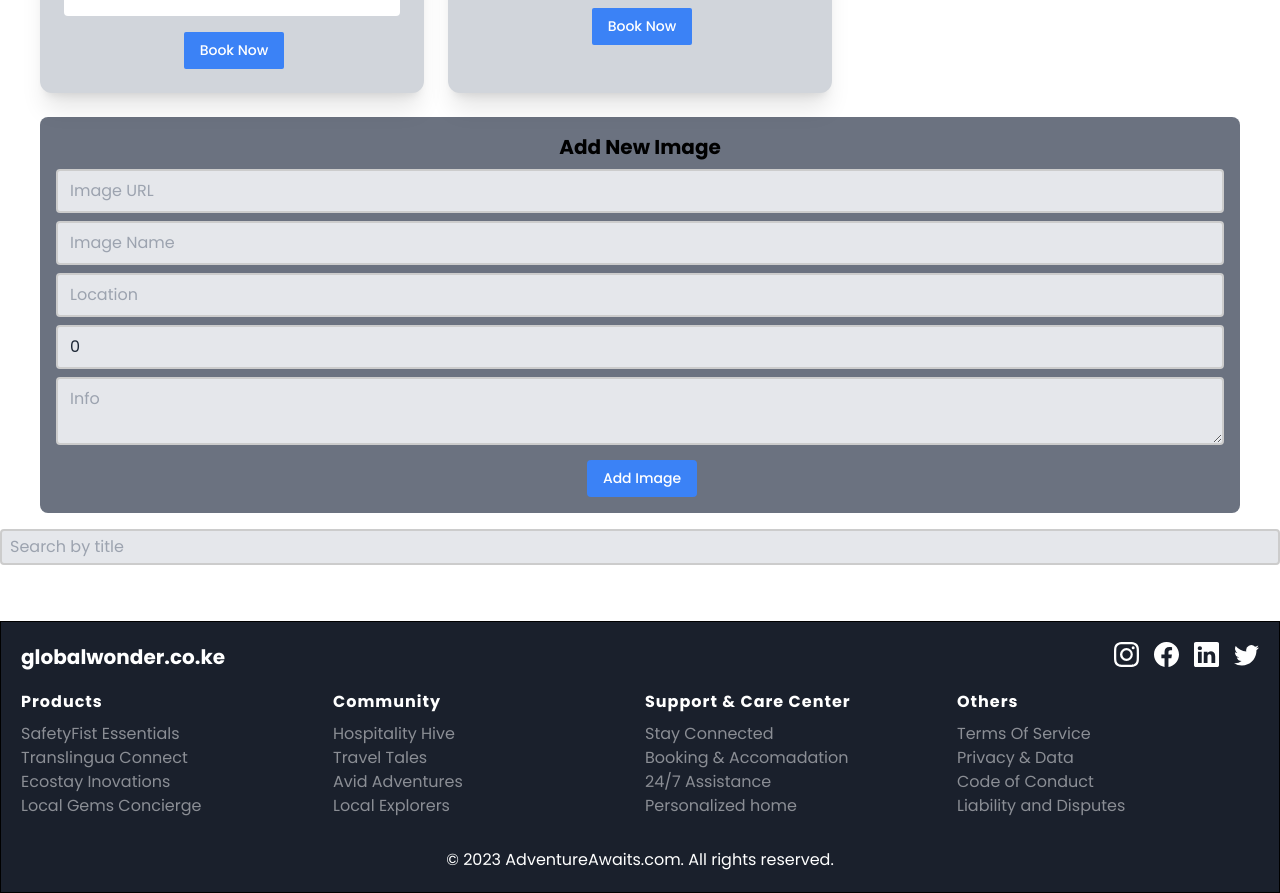
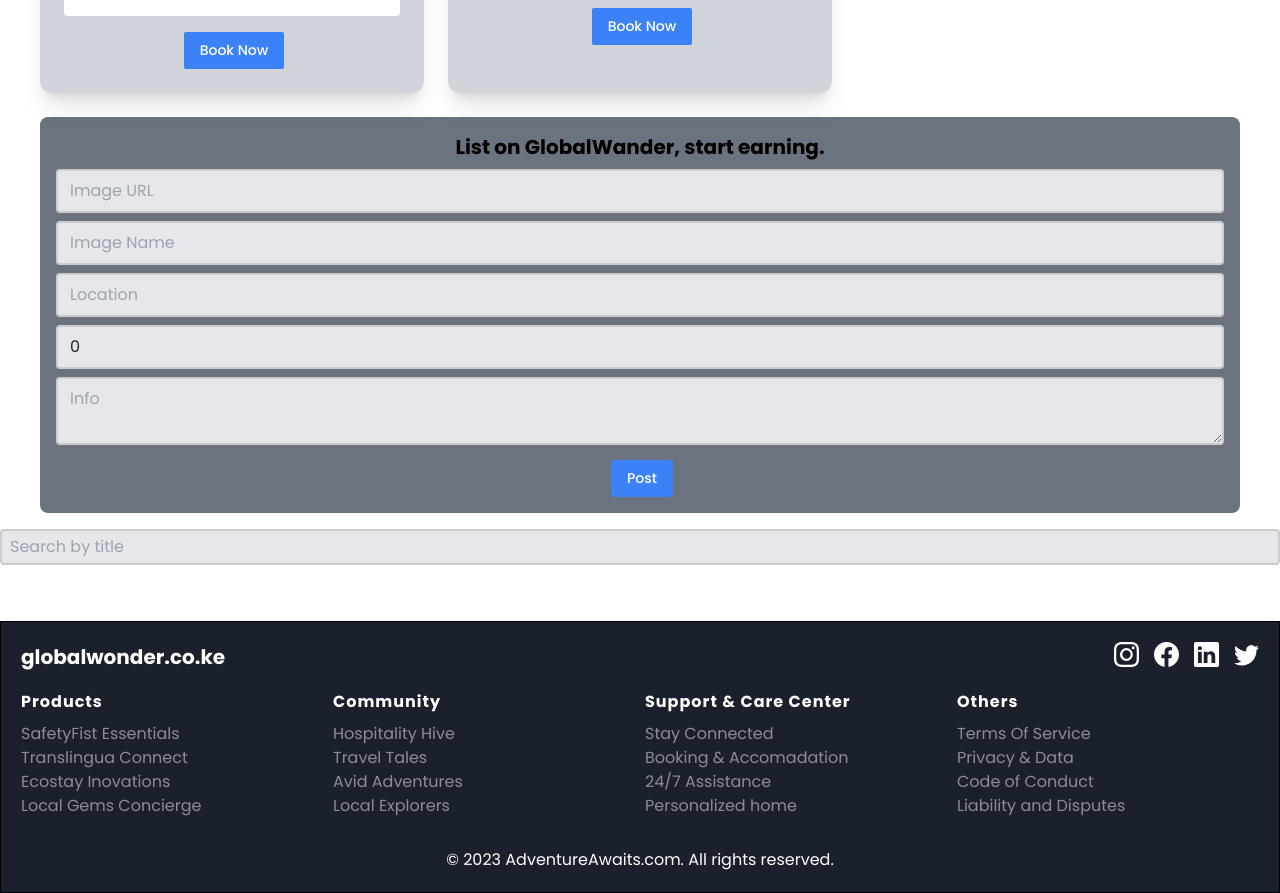
Before and after one commit to yegon-gk/phase2-GroupB-Project, a React (Create React App) app: page /Service in a window 1280 px wide. Shown: the part 3665-4558 px from the top of the page. Built offline with nearby package versions, Linux system fonts and the light colour scheme.

Commit message:
Modified these files

```diff
--- a/src/Components/Service.jsx
+++ b/src/Components/Service.jsx
@@ -130,7 +130,7 @@
           </ul>
           <div className="mb-6"></div>
           <div className="mb-4 p-4 bg-gray-500 rounded-lg">
-            <h3 className="text-xl font-semibold mb-2">Add New Image</h3>
+            <h3 className="text-xl font-semibold mb-2">List on GlobalWander, start earning.</h3>
             <input
               type="text"
               placeholder="Image URL"
@@ -169,7 +169,7 @@
               className="bg-blue-500 text-white px-3 py-2 rounded"
               onClick={handleAddImage}
             >
-              Add Image
+              Post
             </button>
           </div>
         </div>
```
